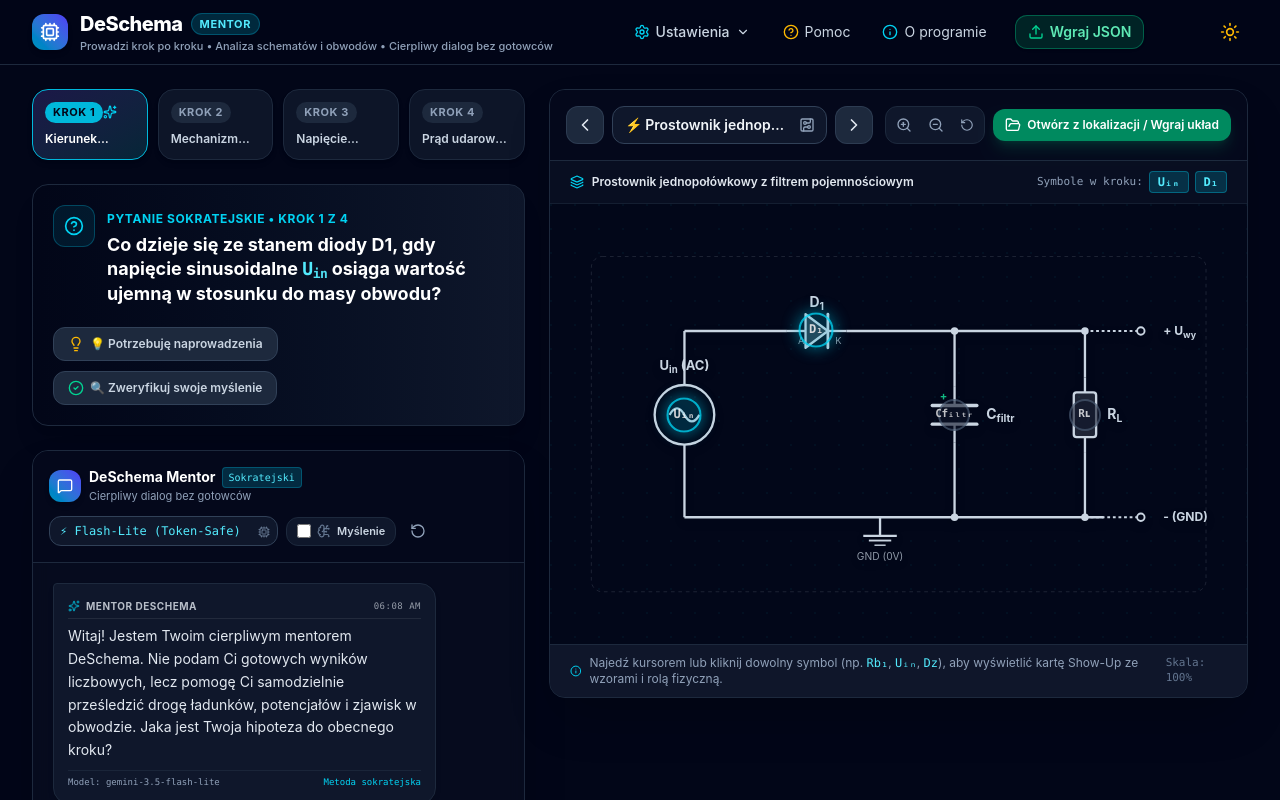
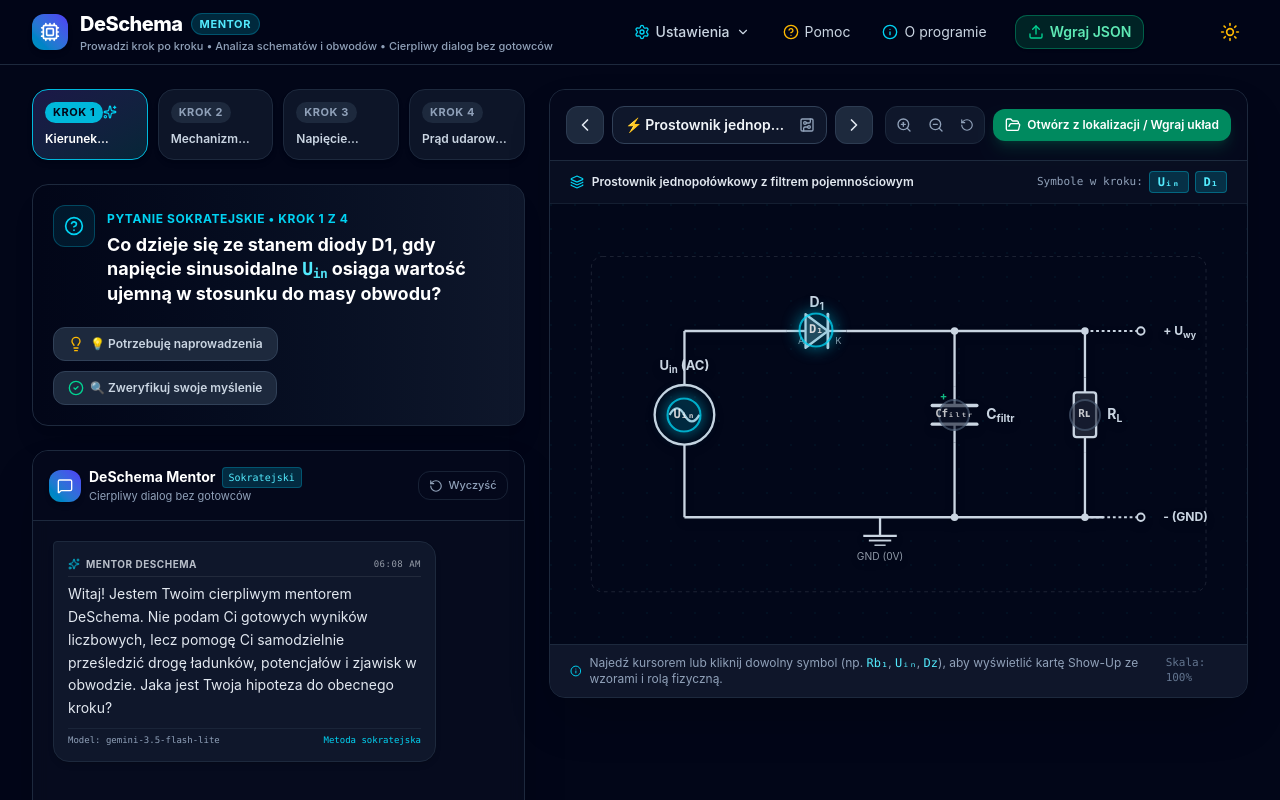
Before and after one commit to s-reinmar/DeSchema, a React (Vite) app: page / in a window 1280 px wide. Shown: the top 800 px of the page. Built offline with nearby package versions, Linux system fonts and the light colour scheme.

Commit message:
refactor: remove AI settings controls from chat header
Consolidated AI model and deep thinking configuration into the global settings menu, simplifying the SocraticChatPanel UI to focus exclusively on message interactions.

```diff
--- a/src/components/SocraticChatPanel.tsx
+++ b/src/components/SocraticChatPanel.tsx
@@ -8,7 +8,6 @@
 import React, { useState, useRef, useEffect } from 'react';
 import {
   MessageSquare,
-  Cpu,
   BrainCircuit,
   RotateCcw,
   Send,
@@ -39,7 +38,7 @@ export interface ChatMessage {
 }
 
 export const SocraticChatPanel: React.FC<Props> = ({ circuit, currentStep }) => {
-  const { settings, setAiModel, setDeepThinking, registerPromptListener } = useSettings();
+  const { settings, registerPromptListener } = useSettings();
   const selectedModel = settings.aiModel;
   const thinkingEnabled = settings.deepThinking;
 
@@ -64,10 +63,6 @@ export const SocraticChatPanel: React.FC<Props> = ({ circuit, currentStep }) =>
   useEffect(() => {
     scrollToBottom();
   }, [messages, isLoading]);
-
-  const handleModelSelect = (model: AvailableModel) => {
-    setAiModel(model);
-  };
 
   const executeSend = async (textToSend: string) => {
     const trimmed = textToSend.trim();
@@ -176,8 +171,8 @@ export const SocraticChatPanel: React.FC<Props> = ({ circuit, currentStep }) =>
 
   return (
     <div className="w-full bg-slate-900/90 border border-slate-800 rounded-2xl overflow-hidden shadow-2xl flex flex-col backdrop-blur-sm">
-      {/* 1. Nagłówek czatu z selektorem modelu i przełącznikiem myślenia */}
-      <div className="p-3.5 sm:p-4 bg-slate-950/80 border-b border-slate-800 flex flex-wrap items-center justify-between gap-3">
+      {/* 1. Nagłówek czatu */}
+      <div className="p-3.5 sm:p-4 bg-slate-950/80 border-b border-slate-800 flex items-center justify-between gap-3">
         <div className="flex items-center gap-2">
           <div className="p-2 bg-gradient-to-tr from-cyan-600 to-indigo-600 rounded-xl shadow-md text-white">
             <MessageSquare className="w-4 h-4" />
@@ -193,43 +188,16 @@ export const SocraticChatPanel: React.FC<Props> = ({ circuit, currentStep }) =>
           </div>
         </div>
 
-        {/* Model Selector & Thinking Switch */}
-        <div className="flex items-center gap-2 flex-wrap">
-          <div className="relative">
-            <select
-              value={selectedModel}
-              onChange={(e) => handleModelSelect(e.target.value as AvailableModel)}
-              className="pl-2.5 pr-7 py-1.5 bg-slate-900 border border-slate-700 rounded-xl text-xs font-mono text-cyan-300 focus:outline-none focus:ring-2 focus:ring-cyan-500 appearance-none cursor-pointer"
-              title="Wybierz silnik Gemini"
-            >
-              <option value="gemini-3.5-flash-lite">⚡ Flash-Lite (Token-Safe)</option>
-              <option value="gemini-3.8-flash">⚖️ Flash (Zbalansowany)</option>
-              <option value="gemini-4-argon">🧠 Argon (Myślenie &amp; STEM)</option>
-            </select>
-            <Cpu className="pointer-events-none absolute right-2 top-2.5 w-3 h-3 text-slate-500" />
-          </div>
-
-          <label
-            className="flex items-center gap-1.5 px-2.5 py-1.5 rounded-xl bg-slate-900 border border-slate-800 text-xs text-slate-300 cursor-pointer hover:border-slate-700 transition"
-            title="Przełącznik trybu myślenia (Thinking Level HIGH dla Argon)"
-          >
-            <input
-              type="checkbox"
-              checked={thinkingEnabled}
-              onChange={(e) => setDeepThinking(e.target.checked)}
-              className="w-3.5 h-3.5 rounded text-indigo-500 bg-slate-950 border-slate-700 focus:ring-0"
-            />
-            <BrainCircuit className={`w-3.5 h-3.5 ${thinkingEnabled ? 'text-indigo-400 animate-pulse' : 'text-slate-500'}`} />
-            <span className="text-[11px] font-semibold hidden sm:inline">Myślenie</span>
-          </label>
-
+        {/* Akcje czatu: czyszczenie dialogu */}
+        <div className="flex items-center gap-2">
           <button
             onClick={handleResetChat}
-            className="p-1.5 text-slate-400 hover:text-white hover:bg-slate-800 rounded-xl transition"
+            className="flex items-center gap-1.5 px-2.5 py-1.5 text-xs text-slate-400 hover:text-white hover:bg-slate-800 rounded-xl transition border border-slate-800/80 hover:border-slate-700"
             title="Wyczyść dialog"
             aria-label="Wyczyść dialog"
           >
-            <RotateCcw className="w-4 h-4" />
+            <RotateCcw className="w-3.5 h-3.5" />
+            <span className="text-[11px] font-medium hidden sm:inline">Wyczyść</span>
           </button>
         </div>
       </div>
```
Also changed, not shown: 1 other file (tests, documents, lock files or other folders).
